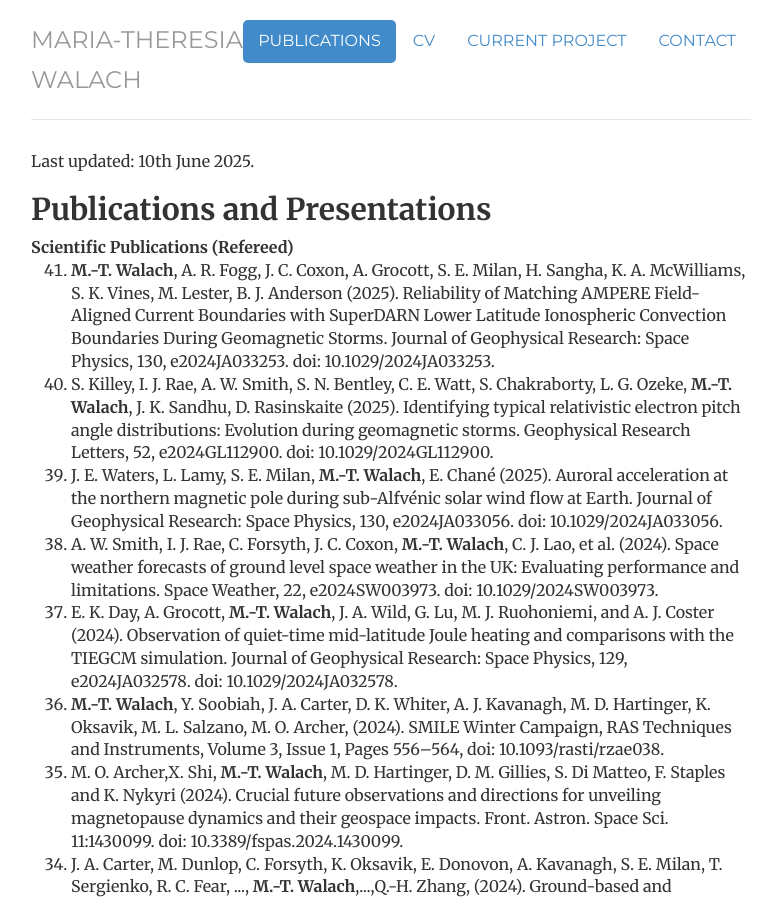
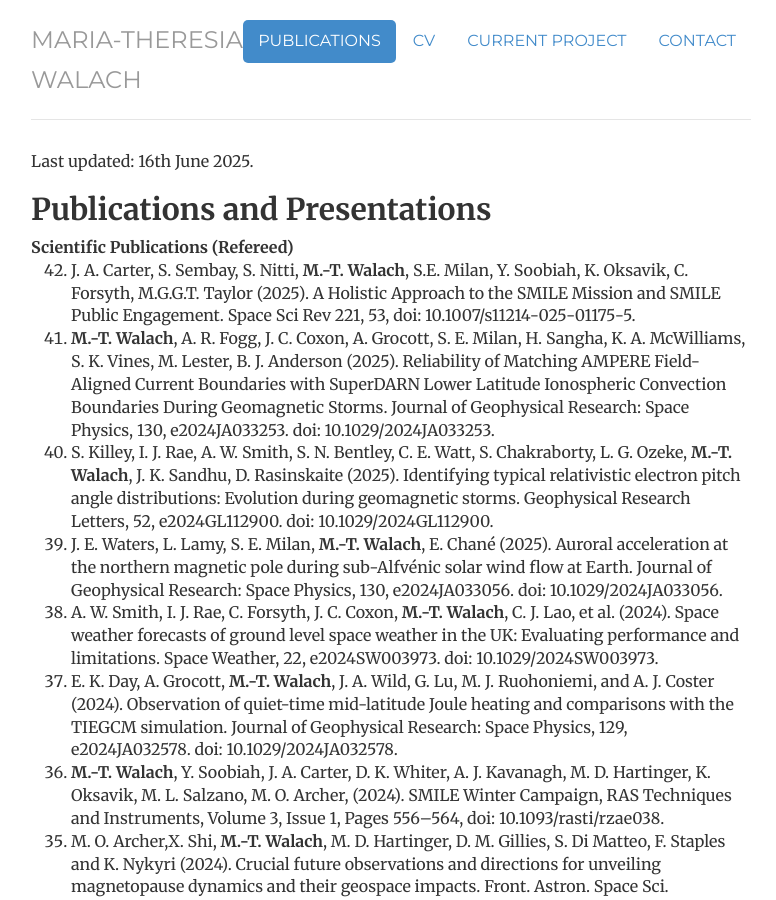
Before and after one commit to mtwalach/mtwalach.github.io, a Jekyll site: the page built from publications/index.html, in a window 1280 px wide and 900 px high. Shown: the whole window, without its empty margins (249-1025 px from the left). Built offline with Jekyll 4.4.1, drawn with Linux system fonts in a browser that asks for light colours.

Commit message:
Update index.html

```diff
--- a/publications/index.html
+++ b/publications/index.html
@@ -8,12 +8,13 @@ notes: passive
 contact: passive
 description:   Maria-Theresia Walach // Space plasma physics & planetary science.
 ---
-<div class="Publications - last updated: 10th June 2025">
+<div class="Publications - last updated: 16th June 2025">
 	<!-- <a href="/files/Publication_list_Jun2023_MTW.pdf"target="_blank" class="btn btn-default pull-right" title="Download Publications as PDF">Download Publications as PDF - last updated: 19th June 2023</a> -->
-    <p>Last updated: 10th June 2025.</p>
+    <p>Last updated: 16th June 2025.</p>
     <h2>Publications and Presentations </h2>
     <strong>Scientific Publications (Refereed)</strong>
     <ol reversed>
+      <li>J. A. Carter, S. Sembay, S. Nitti, <b>M.-T. Walach</b>, S.E. Milan, Y. Soobiah, K. Oksavik, C. Forsyth, M.G.G.T. Taylor (2025). A Holistic Approach to the SMILE Mission and SMILE Public Engagement. Space Sci Rev 221, 53, doi: 10.1007/s11214-025-01175-5.</li>
       <li><b>M.-T. Walach</b>, A. R. Fogg, J. C. Coxon, A. Grocott, S. E. Milan, H. Sangha, K. A. McWilliams, S. K. Vines, M. Lester, B. J. Anderson (2025). Reliability of Matching AMPERE Field-Aligned Current Boundaries with SuperDARN Lower Latitude Ionospheric Convection Boundaries During Geomagnetic Storms. Journal of Geophysical Research: Space Physics, 130, e2024JA033253. doi: 10.1029/2024JA033253.</li>
       <li>S. Killey, I. J. Rae, A. W. Smith, S. N. Bentley, C. E. Watt, S. Chakraborty, L. G. Ozeke, <b>M.-T. Walach</b>, J. K. Sandhu, D. Rasinskaite (2025). Identifying typical relativistic electron pitch angle distributions: Evolution during geomagnetic storms. Geophysical Research Letters, 52, e2024GL112900. doi: 10.1029/2024GL112900.</li>
       <li>J. E. Waters, L. Lamy, S. E. Milan, <b>M.-T. Walach</b>, E. Chané (2025).  Auroral acceleration at the northern magnetic pole during sub-Alfvénic solar wind flow at Earth. Journal of Geophysical Research: Space Physics, 130, e2024JA033056. doi: 10.1029/2024JA033056. </li>
```
